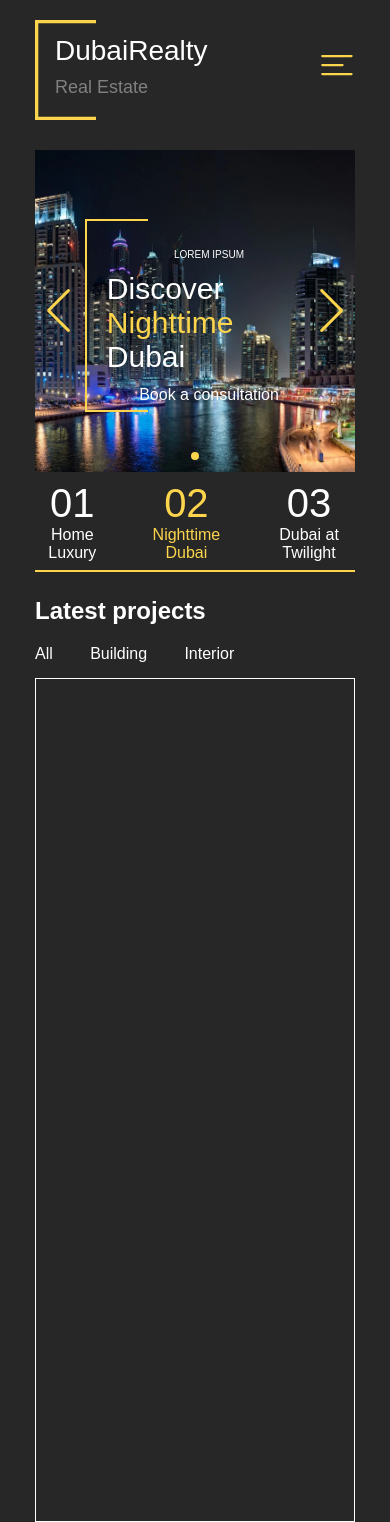
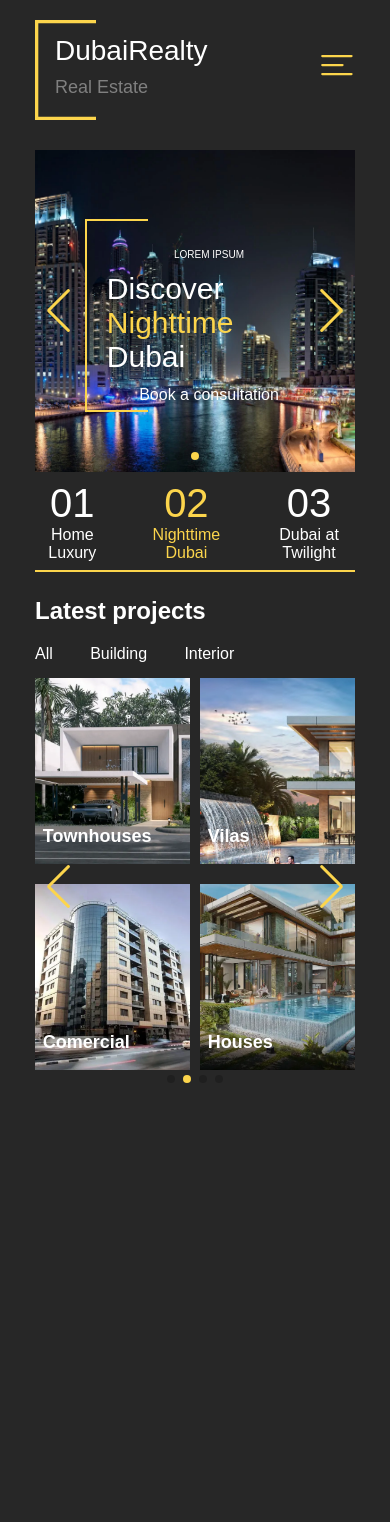
Before and after one commit to alexcodaline/DubaiRealty, a React (Create React App) app: page / in a window 390 px wide. After the commit the page ends 1095 px from the top, so only its background shows below. Built offline with nearby package versions, Linux system fonts and the light colour scheme.

Commit message:
fix swiper

```diff
--- a/src/components/Projects/Projects.jsx
+++ b/src/components/Projects/Projects.jsx
@@ -1,12 +1,12 @@
-import React, { useState } from 'react'
+import React, { useState, useEffect } from 'react'
 import './Projects.scss'
 import { Swiper, SwiperSlide } from 'swiper/react';
 import { Navigation, Pagination, Autoplay, Grid } from 'swiper/modules';
 import 'swiper/scss';
+import 'swiper/scss/grid';
 import 'swiper/scss/pagination';
 import 'swiper/scss/autoplay'
 import 'swiper/scss/navigation';
-import 'swiper/scss/grid'
 
 export default function Projects() {
     const [isHoveredSlide1, setIsHoveredSlide1] = useState(false);
@@ -33,7 +33,6 @@ export default function Projects() {
                         </div>
                     </div>
                 </div>
-                <div className="swiper_tech_container">
                 <Swiper
                     spaceBetween={30}
                     style={{
@@ -45,15 +44,31 @@ export default function Projects() {
                     pagination={{
                         clickable: true,
                     }}
-                    // autoplay={{ delay: 2500 }}
+                    autoplay={{ delay: 4000 }}
                     navigation={true}
                     modules={[Pagination, Navigation, Autoplay, Grid]}
                     loop={true}
-                    loopAdditionalSlides={4}
+                    breakpoints={{
+                        320: {
+                            slidesPerView: 2,
+                            spaceBetween: 10,
+                            grid: {
+                                rows: 2,
+                            },
+                        },
+                        768: {
+                            slidesPerView: 4,
+                        },
+                        1200: {
+                            slidesPerView: 4,
+                        },
+                    }
+                    }
                 >
+                    {[...Array(2)].map((_, index) => (
+                        <React.Fragment key={`slide-${index}`}>
                             {/* slide1 */}
-                                <SwiperSlide
-                                    className='slide-vilas'
+                            <SwiperSlide key={`slide-${index}-1`}
                                 onMouseEnter={() => setIsHoveredSlide1(true)}
                                 onMouseLeave={() => setIsHoveredSlide1(false)}
                             >
@@ -71,11 +86,9 @@ export default function Projects() {
                                 </div>
                             </SwiperSlide>
                             {/* slide2 */}
-                                <SwiperSlide
-                                    className='slide-houses'
+                            <SwiperSlide key={`slide-${index}-2`}
                                 onMouseEnter={() => setIsHoveredSlide2(true)}
                                 onMouseLeave={() => setIsHoveredSlide2(false)}>
-
                                 <div className={`houses ${isHoveredSlide2 ? 'hovered' : ''}`}>
                                     {!isHoveredSlide2 && (
                                         <div className='slide-name'>Houses</div>
@@ -90,9 +103,7 @@ export default function Projects() {
                                 </div>
                             </SwiperSlide>
                             {/* slide3 */}
-                                <SwiperSlide
-
-                                    className='slide-townhouses'
+                            <SwiperSlide key={`slide-${index}-3`}
                                 onMouseEnter={() => setIsHoveredSlide3(true)}
                                 onMouseLeave={() => setIsHoveredSlide3(false)}>
                                 <div className={`townhouses ${isHoveredSlide3 ? 'hovered' : ''}`}>
@@ -109,8 +120,7 @@ export default function Projects() {
                                 </div>
                             </SwiperSlide>
                             {/* slide4 */}
-                                <SwiperSlide
-                                    className='slide-comers'
+                            <SwiperSlide key={`slide-${index}-4`}
                                 onMouseEnter={() => setIsHoveredSlide4(true)}
                                 onMouseLeave={() => setIsHoveredSlide4(false)}>
                                 <div className={`comers ${isHoveredSlide4 ? 'hovered' : ''}`}>
@@ -126,8 +136,9 @@ export default function Projects() {
                                     ) : null}
                                 </div>
                             </SwiperSlide>
-                </Swiper>
-                </div>
+                        </React.Fragment>
+                    ))}
+                </Swiper >
             </div>
         </section >
     )
--- a/src/components/Projects/Projects.scss
+++ b/src/components/Projects/Projects.scss
@@ -38,7 +38,7 @@
   position: relative;
   background-position: center;
   background-size: cover;
-  height: 470px;
+  height: 55vh;
   width: 100%;
   margin: 10% 0 10% 0;
   background-image: url(./../../img/sliders/projects-sliders/slider-vilas.webp);
@@ -48,6 +48,7 @@
     left: 5%;
     bottom: 9%;
     font-size: 36px;
+    font-weight: bold;
   }
   @keyframes rotateAnimation {
     0% {
@@ -132,43 +133,28 @@
       }
     }
   }
-  .swiper_tech_container {
+  .swiper-grid-column > .swiper-wrapper {
     display: grid;
-    grid-template-columns: repeat(2, 1fr);
-    grid-template-rows: repeat(2, 1fr);
-    gap: 20px;
-    width: 100%;
-    height: 100vh;
-    border: 1px solid #fff;
-
-    .slide-vilas,
-    .slide-houses,
-    .slide-comers {
-      grid-column-start: 2;
-      grid-column-end: 4;
-    }
-    .slide-townhouses {
-      grid-column-start: 1;
-      grid-column-end: 4;
-    }
-}
+    grid-template-rows: 1fr 1fr;
+    grid-auto-flow: column;
+    margin-bottom: 25px;
+  }
   .vilas,
   .houses,
   .townhouses,
   .comers {
     position: relative;
-    height: 190px;
+    background-position: center;
+    background-size: cover;
+    height: 186px;
     width: 100%;
-    margin: 10% 0 50% 0;
+    margin: 0;
     .slide-name {
-      position: absolute;
-      color: #fff;
-      left: 15%;
-      bottom: 9%;
       font-size: 18px;
-      width: 20%;
+      left: 5%;
+      margin: 0;
+      padding: 0;
     }
-
     .hovered {
       background-color: #fcd54c;
       width: 100%;
@@ -178,23 +164,22 @@
       padding-left: 13%;
       text-align: left;
       height: 100%;
-
+      animation: rotateAnimation 0.5s ease-in-out forwards;
       .desc-name {
         font-size: 18px;
+        font-weight: bold;
       }
-
       p {
-        font-size: 12px;
+        font-size: 10px;
+        width: 90%;
       }
-
       a {
         max-width: max-content;
         border-bottom: 1px solid #fff;
         color: black;
-        font-size: 20px;
+        font-size: 12px;
         font-weight: bold;
-
-        &:hover {
+        &::hover {
           color: chocolate;
         }
       }
--- a/src/components/Title/Title.jsx
+++ b/src/components/Title/Title.jsx
@@ -35,7 +35,6 @@ export default function Title() {
                     navigation={true}
                     modules={[EffectFade, Pagination, Navigation,Autoplay]}
                     loop={true}
-                    className="mySwiper"
                 >
                     <SwiperSlide>
                         <div className='first-slide'>
```
Also changed, not shown: src/img/sliders/projects-sliders/slider-vilas.webp. Lines whose indentation alone changed are shown as unchanged.
